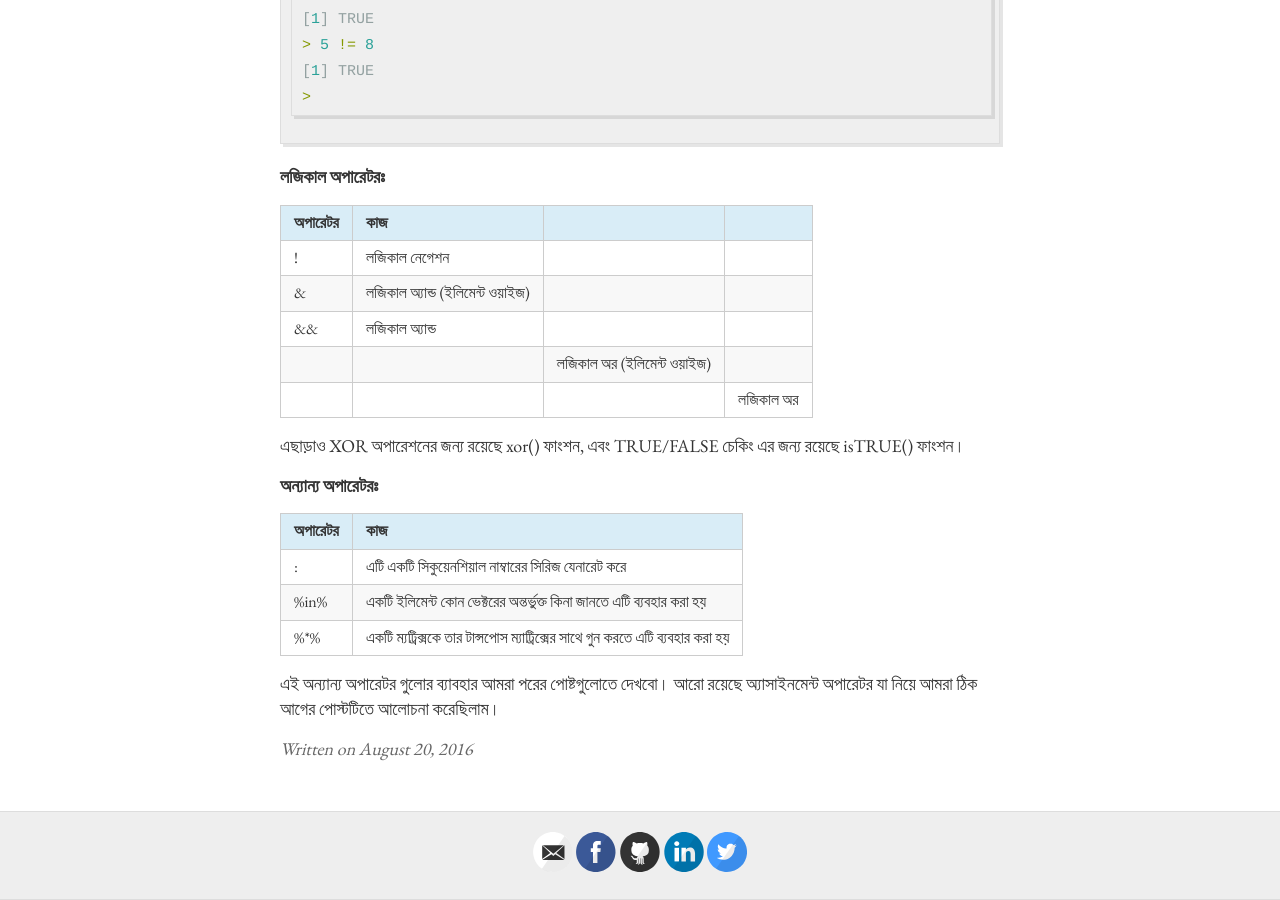
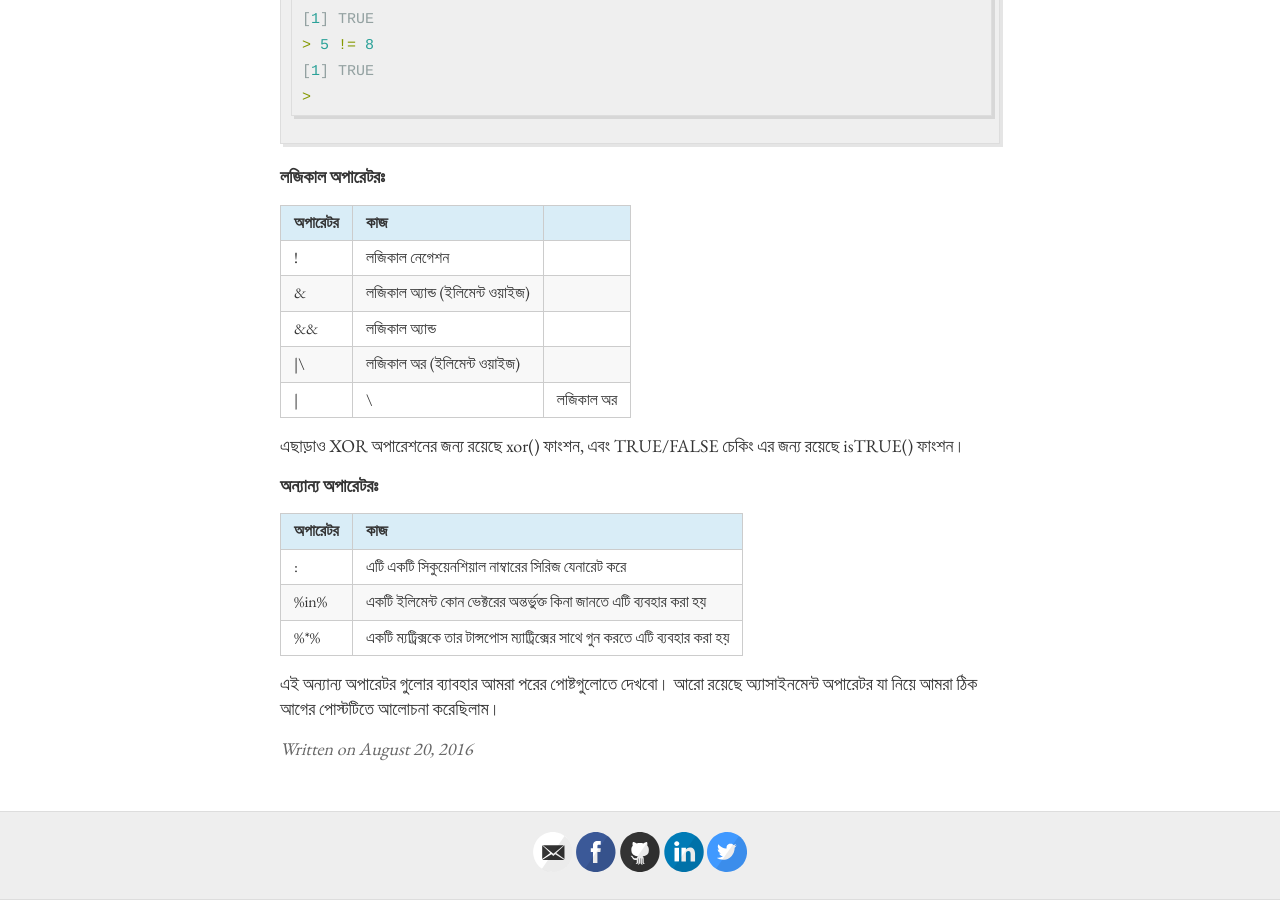
Before and after one commit to abdalimran/abdalimran.github.io, a Jekyll site: the page built from _posts/2016-8-20-r-অপারেটর-এবং-ব্যাসিক-অপারেশন.md, in a window 1280 px wide and 900 px high, scrolled down 2152 px. Built offline with Jekyll 4.4.1, drawn with Linux system fonts in a browser that asks for light colours.

Commit message:
Update 2016-8-20-r-অপারেটর-এবং-ব্যাসিক-অপারেশন.md

```diff
--- a/_posts/2016-8-20-r-অপারেটর-এবং-ব্যাসিক-অপারেশন.md
+++ b/_posts/2016-8-20-r-অপারেটর-এবং-ব্যাসিক-অপারেশন.md
@@ -19,7 +19,7 @@ R প্রোগ্রামিংয়ে বেশ কিছু অপারে
 ভাগফল পূর্ণসংখ্যায় (ইন্টিজার নাম্বারে) পাওয়া যায়।|
 | %%	| ভাগশেষ (রিমেইন্ডার) বের করার কাজে ব্যবহার করা হয়।|
 | ^	| কোন সংখ্যায় এক্সপোনেন্ট/পাওয়ার ব্যবহার করার কাজে ব্যবহার হয়।|
-| **	| এই অপারেটরটিও উপরেরটির মতোই কোন সংখ্যায় এক্সপোনেন্ট/পাওয়ার ব্যবহার করার কাজে ব্যবহার হয়।|
+| \**	| এই অপারেটরটিও উপরেরটির মতোই কোন সংখ্যায় এক্সপোনেন্ট/পাওয়ার ব্যবহার করার কাজে ব্যবহার হয়।|
 
 **অ্যারিথমেটিক অপারেটরের ব্যাসিক অপারেশনঃ**
 
@@ -86,8 +86,8 @@ R প্রোগ্রামিংয়ে বেশ কিছু অপারে
 | !	| লজিকাল নেগেশন |
 | &	| লজিকাল অ্যান্ড (ইলিমেন্ট ওয়াইজ) |
 | &&	| লজিকাল অ্যান্ড |
-| |	| লজিকাল অর (ইলিমেন্ট ওয়াইজ) |
-| ||	| লজিকাল অর |
+| \|\	| লজিকাল অর (ইলিমেন্ট ওয়াইজ) |
+| \||\	| লজিকাল অর |
 
 এছাড়াও XOR অপারেশনের জন্য রয়েছে xor() ফাংশন, এবং TRUE/FALSE চেকিং এর জন্য রয়েছে isTRUE() ফাংশন।
 
```
